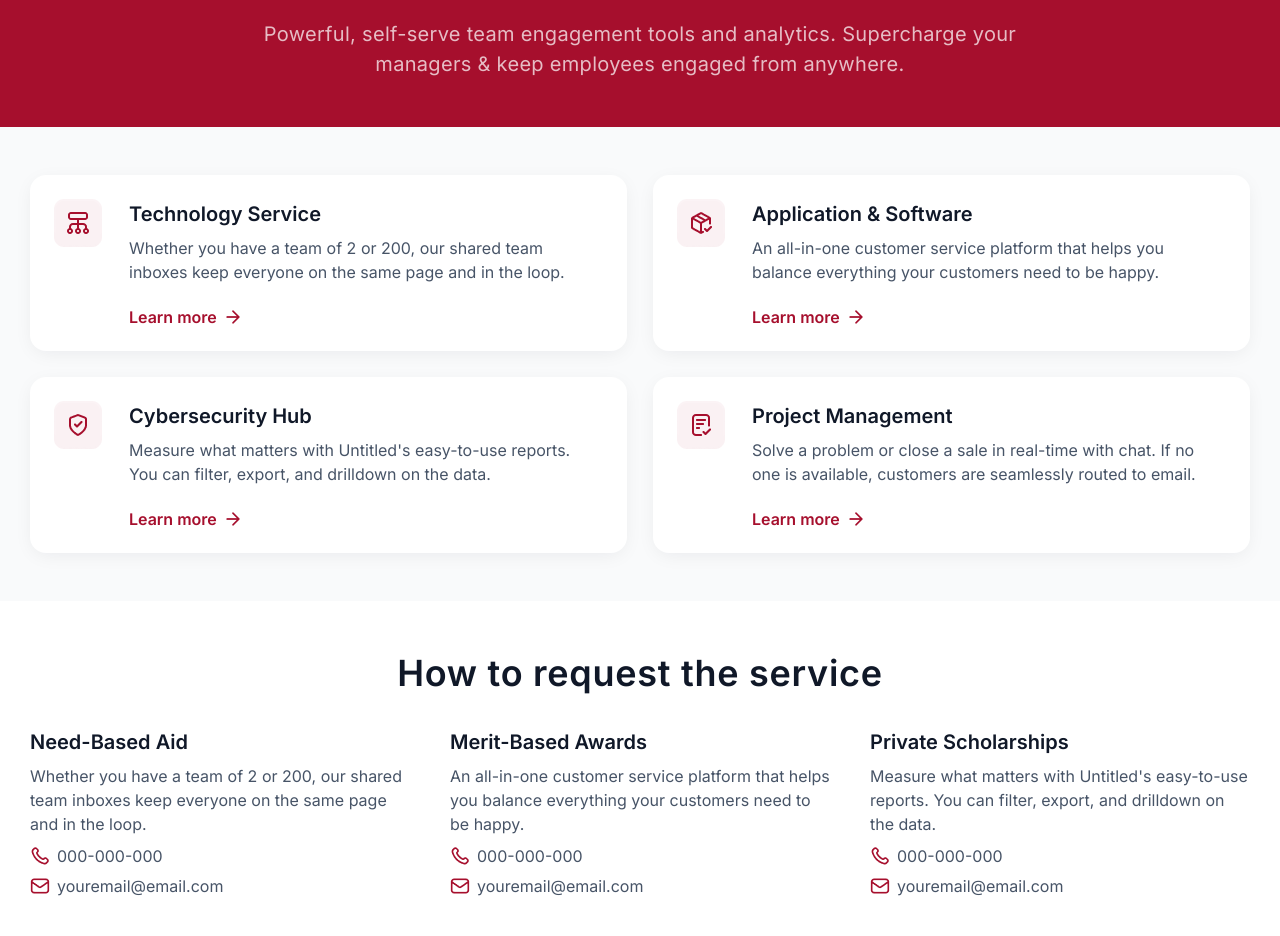
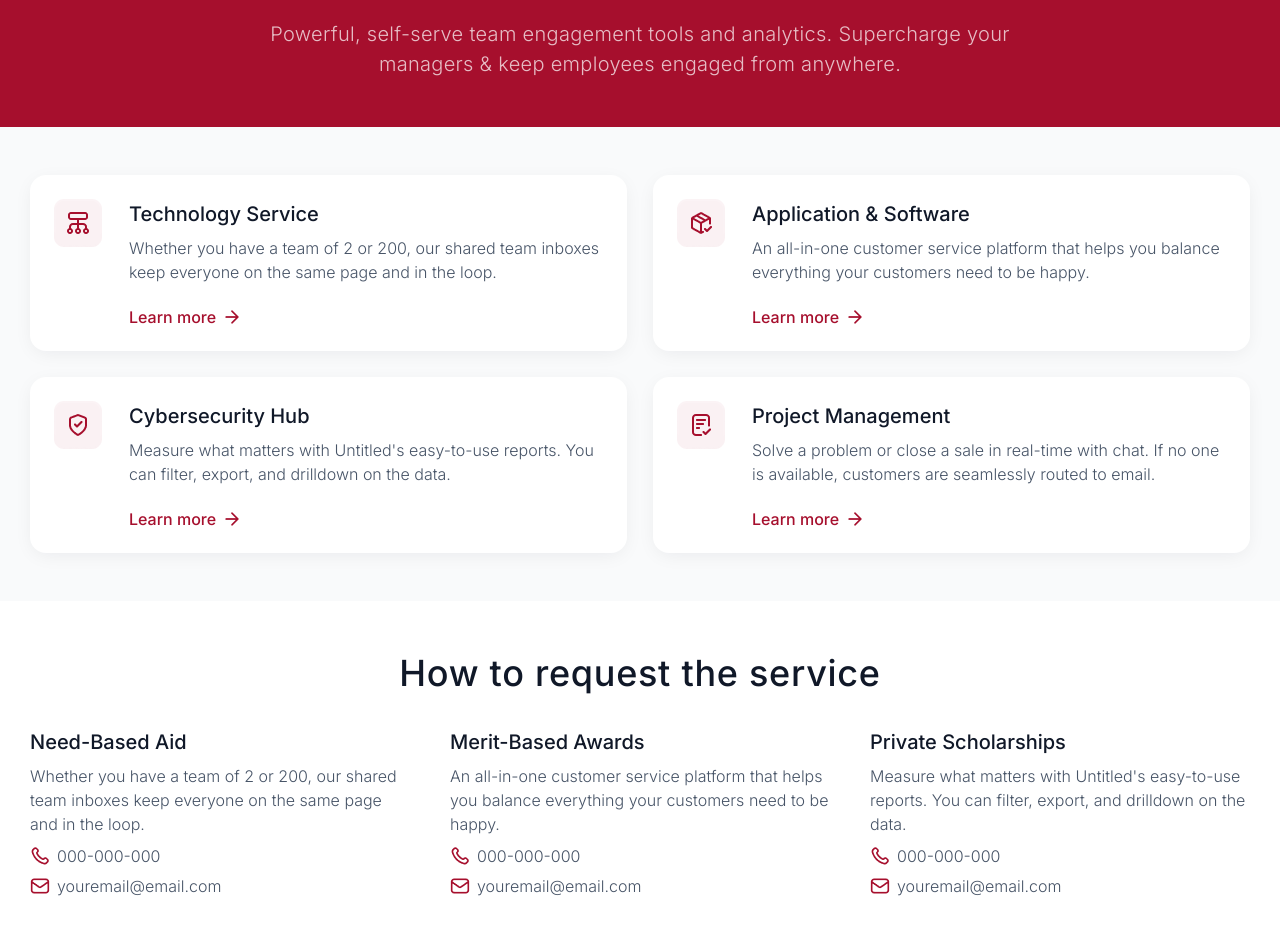
Before and after one commit to hoai-tn/Roushdy, a plain HTML site: page trial-page/index.html in a window 1280 px wide. Shown: the part 241-1177 px from the top of the page. Drawn offline with Linux system fonts and the light colour scheme.

Commit message:
Modify font-weight, responsive

```diff
--- a/trial-page/index.html
+++ b/trial-page/index.html
@@ -22,7 +22,7 @@
         <section class="services">
             <div class="service">
                 <div class="service-icon">
-                    <img src="Technology.png">
+                    <img src="assets/icons/Technology.png">
                 </div>
                 <div class="service-content">
                     <h3>Technology Service</h3>
@@ -30,24 +30,24 @@
                         in
                         the
                         loop.</p>
-                    <a href="#">Learn more <img src="arrow-right.png"></a>
+                    <a href="#">Learn more <img src="assets/icons/arrow-right.png"></a>
                 </div>
             </div>
             <div class="service">
                 <div class="service-icon">
-                    <img src="Application.png">
+                    <img src="assets/icons/Application.png">
                 </div>
                 <div class="service-content">
                     <h3>Application & Software</h3>
                     <p>An all-in-one customer service platform that helps you balance everything your customers need to
                         be
                         happy.</p>
-                    <a href="#">Learn more <img src="arrow-right.png"></a>
+                    <a href="#">Learn more <img src="assets/icons/arrow-right.png"></a>
                 </div>
             </div>
             <div class="service">
                 <div class="service-icon">
-                    <img src="Cybersecurity.png">
+                    <img src="assets/icons/Cybersecurity.png">
                 </div>
                 <div class="service-content">
                     <h3>Cybersecurity Hub</h3>
@@ -55,19 +55,19 @@
                         on
                         the
                         data.</p>
-                    <a href="#">Learn more <img src="arrow-right.png"></a>
+                    <a href="#">Learn more <img src="assets/icons/arrow-right.png"></a>
                 </div>
             </div>
             <div class="service">
                 <div class="service-icon">
-                    <img src="Project.png">
+                    <img src="assets/icons/Project.png">
                 </div>
                 <div class="service-content">
                     <h3>Project Management</h3>
                     <p>Solve a problem or close a sale in real-time with chat. If no one is available, customers are
                         seamlessly
                         routed to email.</p>
-                    <a href="#">Learn more <img src="arrow-right.png"></a>
+                    <a href="#">Learn more <img src="assets/icons/arrow-right.png"></a>
                 </div>
             </div>
         </section>
@@ -83,16 +83,16 @@
                         in
                         the
                         loop.</p>
-                    <a href="#"><img src="phone.png"> 000-000-000</a>
-                    <a href="#"><img src="mail-01.png"> youremail@email.com</a>
+                    <a href="#"><img src="assets/icons/phone.png"> 000-000-000</a>
+                    <a href="#"><img src="assets/icons/mail-01.png"> youremail@email.com</a>
                 </div>
                 <div class="request-option">
                     <h3>Merit-Based Awards</h3>
                     <p>An all-in-one customer service platform that helps you balance everything your customers need to
                         be
                         happy.</p>
-                    <a href="#"><img src="phone.png"> 000-000-000</a>
-                    <a href="#"><img src="mail-01.png"> youremail@email.com</a>
+                    <a href="#"><img src="assets/icons/phone.png"> 000-000-000</a>
+                    <a href="#"><img src="assets/icons/mail-01.png"> youremail@email.com</a>
                 </div>
                 <div class="request-option">
                     <h3>Private Scholarships</h3>
@@ -100,8 +100,8 @@
                         on
                         the
                         data.</p>
-                    <a href="#"><img src="phone.png"> 000-000-000</a>
-                    <a href="#"><img src="mail-01.png"> youremail@email.com</a>
+                    <a href="#"><img src="assets/icons/phone.png"> 000-000-000</a>
+                    <a href="#"><img src="assets/icons/mail-01.png"> youremail@email.com</a>
                 </div>
             </div>
         </section>
--- a/trial-page/style.css
+++ b/trial-page/style.css
@@ -3,7 +3,7 @@
 
 body {
     font-family: "Inter", sans-serif;
-    font-weight: 400;
+    font-weight: 300;
     font-style: normal;
     font-size: 16px;
     margin: 0;
@@ -31,7 +31,7 @@ body {
     padding: 4px 10px;
     border-radius: 16px;
     font-size: 14px;
-    font-weight: 500;
+    font-weight: 400;
 }
 
 .header h2 {
@@ -46,7 +46,7 @@ body {
 
 .header p {
     font-size: 20px;
-    font-weight: 400;
+    font-weight: 300;
     line-height: 30px;
     text-align: center;
     max-width: 768px;
@@ -54,12 +54,11 @@ body {
     padding: 4px 0;
     letter-spacing: 0.3px;
     color: rgba(255, 255, 255, 0.72);
-    ;
 }
 
 .services {
     display: grid;
-    grid-template-columns: repeat(auto-fit, minmax(596px, 1fr));
+    grid-template-columns: auto auto;
     gap: 26px;
     padding: 48px 30px;
     background: #F9FAFB;
@@ -100,7 +99,7 @@ body {
 .service-content h3 {
     color: #101828;
     font-size: 20px;
-    font-weight: 600;
+    font-weight: 500;
     margin-bottom: 10px;
     margin-top: 3px;
     transition: transform 0.4s ease;
@@ -116,7 +115,7 @@ body {
 
 .service-content a {
     color: #A60F2D;
-    font-weight: 600;
+    font-weight: 500;
     text-decoration: none;
     display: flex;
     margin-top: 23px;
@@ -153,7 +152,7 @@ body {
 }
 
 .request-service-title h2 {
-    font-weight: 600;
+    font-weight: 500;
     font-size: 36px;
     color: #101828;
     text-align: center;
@@ -164,7 +163,7 @@ body {
 
 .request-service-item {
     display: grid;
-    grid-template-columns: repeat(auto-fit, minmax(384px, 1fr));
+    grid-template-columns: auto auto auto;
     gap: 20px;
     padding: 0 20px;
 }
@@ -176,7 +175,7 @@ body {
 .request-option h3 {
     color: #101828;
     font-size: 20px;
-    font-weight: 600;
+    font-weight: 500;
     margin-bottom: 10px;
     margin-top: 3px;
 }
@@ -200,11 +199,12 @@ body {
     margin-right: 7px;
 }
 
-@media screen and (max-width: 768px) {
+/* Mobile layout activated at 800px */
+@media screen and (max-width: 450px) {
 
     .request-service-item,
     .services {
-        grid-template-columns: auto;
+        grid-template-columns: 1fr;
     }
 
     .header h2 {
```
Also changed, not shown: trial-page/assets/icons/Application.png (renamed from trial-page/Application.png), trial-page/assets/icons/Cybersecurity.png (renamed from trial-page/Cybersecurity.png), trial-page/assets/icons/Project.png (renamed from trial-page/Project.png), trial-page/assets/icons/Technology.png (renamed from trial-page/Technology.png), trial-page/assets/icons/arrow-right.png (renamed from trial-page/arrow-right.png), trial-page/assets/icons/mail-01.png (renamed from trial-page/mail-01.png), trial-page/assets/icons/phone.png (renamed from trial-page/phone.png).
